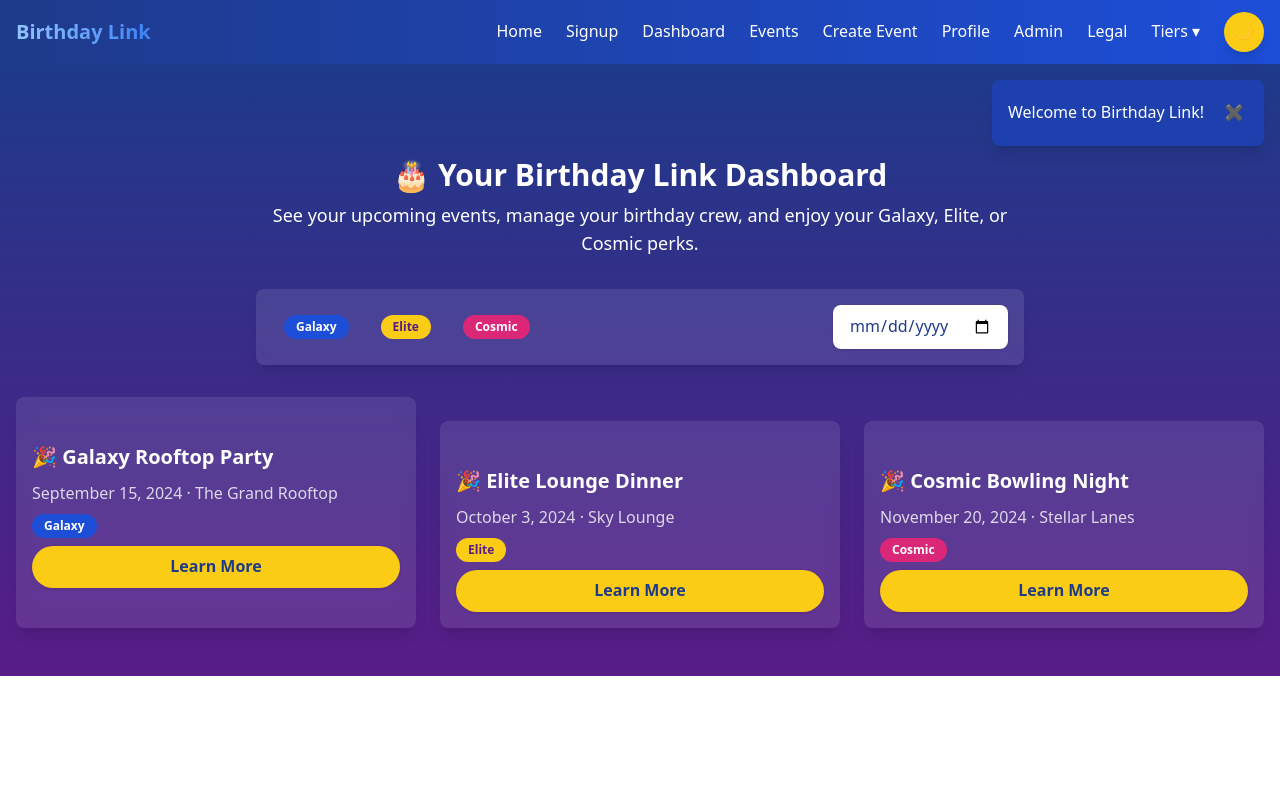
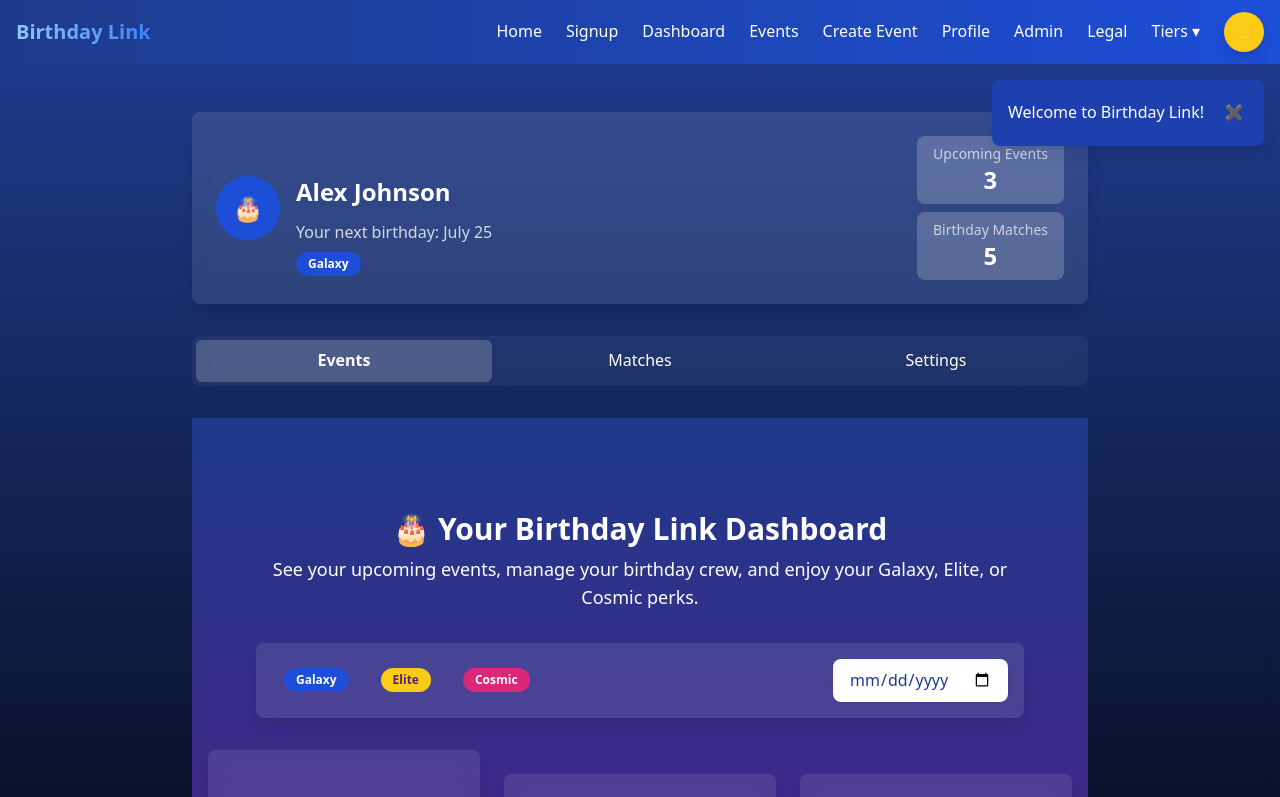
Before and after one commit to xytoxyto/birthday-link, a Next.js app: page /dashboard in a window 1280 px wide. Shown: the top 797 px of the page. Built offline with nearby package versions, Linux system fonts and the light colour scheme.

Commit message:
feat: implement Dashboard and Matches components with user interactions and dynamic content

```diff
--- a/src/app/dashboard/page.jsx
+++ b/src/app/dashboard/page.jsx
@@ -1,9 +1,29 @@
+'use client';
+import { useState } from 'react';
+import DashboardHeader from '@/components/DashboardHeader';
+import DashboardTabs from '@/components/DashboardTabs';
 import DashboardEvents from '@/components/DashboardEvents';
+import DashboardMatches from '@/components/DashboardMatches';
+import DashboardSettings from '@/components/DashboardSettings';
 
 export default function DashboardPage() {
+  const [activeTab, setActiveTab] = useState('events');
+  const [user, setUser] = useState({
+    name: 'Alex Johnson',
+    tier: 'Galaxy',
+    nextBirthday: 'July 25'
+  });
+
   return (
-    <main>
-      <DashboardEvents />
+    <main className="bg-gradient-to-b from-blue-900 to-black min-h-screen py-12 px-4">
+      <div className="max-w-4xl mx-auto">
+        <DashboardHeader user={user} />
+        <DashboardTabs activeTab={activeTab} onChange={setActiveTab} />
+
+        {activeTab === 'events' && <DashboardEvents />}
+        {activeTab === 'matches' && <DashboardMatches />}
+        {activeTab === 'settings' && <DashboardSettings user={user} onUpdate={setUser} />}
+      </div>
     </main>
   );
 }
--- /dev/null
+++ b/src/app/matches/page.jsx
@@ -0,0 +1,32 @@
+import Link from 'next/link';
+import TierBadge from '@/components/TierBadge';
+import MatchCard from '@/components/MatchCard';
+
+export default function MatchesPage() {
+  return (
+    <section className="bg-gradient-to-b from-blue-900 to-black min-h-screen py-12 px-4">
+      <div className="max-w-lg mx-auto space-y-6">
+        <div className="text-center text-white">
+          <h1 className="text-3xl font-bold mb-2">🎂 Meet Your Matches</h1>
+          <p className="text-white/80">See who you'll celebrate with and start planning the perfect birthday bash.</p>
+        </div>
+
+        <div className="space-y-4">
+          <MatchCard name="Jane Doe" birthday="July 22" proximity="2 days apart" tier="Galaxy" />
+          <MatchCard name="John Smith" birthday="July 21" proximity="1 day apart" tier="Elite" />
+          <MatchCard name="Emily Rose" birthday="July 23" proximity="3 days apart" tier="Cosmic" />
+        </div>
+
+        <div className="text-center mt-6">
+          <p className="text-white/80 mb-2">Want to see more matches?</p>
+          <Link
+            href="/tiers/upgrade"
+            className="inline-block bg-yellow-400 text-blue-900 font-semibold px-6 py-3 rounded-full shadow hover:bg-yellow-300 transition"
+          >
+            Unlock with Elite or Cosmic
+          </Link>
+        </div>
+      </div>
+    </section>
+  );
+}
--- /dev/null
+++ b/src/components/DashboardActions.jsx
@@ -0,0 +1,41 @@
+import Link from 'next/link';
+
+export default function DashboardActions() {
+  const actions = [
+    {
+      title: 'Create Event',
+      icon: '🎉',
+      description: 'Host your own birthday celebration',
+      href: '/events/create',
+      color: 'from-blue-700 to-blue-900'
+    },
+    {
+      title: 'Custom Cake',
+      icon: '🎂',
+      description: 'Design a cake for your party',
+      href: '/custom-cake',
+      color: 'from-pink-600 to-pink-800'
+    },
+    {
+      title: 'Upgrade Tier',
+      icon: '⭐',
+      description: 'Get more perks and features',
+      href: '/tiers',
+      color: 'from-yellow-500 to-yellow-700'
+    },
+  ];
+
+  return (
+    <div className="grid grid-cols-1 md:grid-cols-3 gap-4 mb-8">
+      {actions.map((action, index) => (
+        <Link key={index} href={action.href} className="block">
+          <div className={`bg-gradient-to-br ${action.color} rounded-lg p-4 shadow-lg h-full text-white hover:opacity-90 transition`}>
+            <div className="text-3xl mb-2">{action.icon}</div>
+            <h3 className="text-xl font-bold mb-1">{action.title}</h3>
+            <p className="text-white/80 text-sm">{action.description}</p>
+          </div>
+        </Link>
+      ))}
+    </div>
+  );
+}
--- /dev/null
+++ b/src/components/DashboardHeader.jsx
@@ -0,0 +1,35 @@
+import TierBadge from './TierBadge';
+
+export default function DashboardHeader({ user = {} }) {
+  // Default values if user prop isn't fully loaded
+  const { name = 'Birthday Friend', tier = 'Cosmic', nextBirthday = 'July 25' } = user;
+
+  return (
+    <div className="bg-white/10 backdrop-blur rounded-lg p-6 shadow-lg mb-8">
+      <div className="flex flex-col md:flex-row md:items-center justify-between gap-4">
+        <div className="flex items-center space-x-4">
+          <div className="w-16 h-16 bg-blue-700 rounded-full flex items-center justify-center text-2xl">
+            🎂
+          </div>
+          <div>
+            <h2 className="text-2xl font-bold text-white">{name}</h2>
+            <p className="text-white/80">Your next birthday: {nextBirthday}</p>
+            <div className="mt-1">
+              <TierBadge tier={tier} />
+            </div>
+          </div>
+        </div>
+        <div className="space-y-2">
+          <div className="bg-white/20 rounded-lg px-4 py-2 text-center">
+            <p className="text-sm text-white/70">Upcoming Events</p>
+            <p className="text-2xl font-bold text-white">3</p>
+          </div>
+          <div className="bg-white/20 rounded-lg px-4 py-2 text-center">
+            <p className="text-sm text-white/70">Birthday Matches</p>
+            <p className="text-2xl font-bold text-white">5</p>
+          </div>
+        </div>
+      </div>
+    </div>
+  );
+}
--- /dev/null
+++ b/src/components/DashboardMatches.jsx
@@ -0,0 +1,55 @@
+import Link from 'next/link';
+import { useState, useEffect } from 'react';
+import MatchCard from './MatchCard';
+
+export default function DashboardMatches() {
+  const [loading, setLoading] = useState(true);
+  const [matches, setMatches] = useState([]);
+
+  useEffect(() => {
+    // Simulate API call to fetch matches
+    setTimeout(() => {
+      setMatches([
+        { id: 1, name: "Jane Doe", birthday: "July 22", proximity: "2 days apart", tier: "Galaxy" },
+        { id: 2, name: "John Smith", birthday: "July 21", proximity: "1 day apart", tier: "Elite" },
+      ]);
+      setLoading(false);
+    }, 1500);
+  }, []);
+
+  return (
+    <div className="max-w-3xl mx-auto mt-12">
+      <h2 className="text-2xl font-bold text-white mb-6">Your Birthday Matches</h2>
+
+      {loading ? (
+        <div className="space-y-4">
+          <div className="h-24 bg-white/10 animate-pulse rounded-lg"></div>
+          <div className="h-24 bg-white/10 animate-pulse rounded-lg"></div>
+        </div>
+      ) : (
+        <>
+          <div className="space-y-4 mb-6">
+            {matches.map(match => (
+              <MatchCard
+                key={match.id}
+                name={match.name}
+                birthday={match.birthday}
+                proximity={match.proximity}
+                tier={match.tier}
+              />
+            ))}
+          </div>
+
+          <div className="text-center">
+            <Link
+              href="/matches"
+              className="inline-block bg-white/10 backdrop-blur text-white font-semibold px-6 py-2 rounded-full shadow hover:bg-white/20 transition"
+            >
+              View All Matches
+            </Link>
+          </div>
+        </>
+      )}
+    </div>
+  );
+}
--- /dev/null
+++ b/src/components/DashboardTabs.jsx
@@ -0,0 +1,26 @@
+'use client';
+import { useState } from 'react';
+
+export default function DashboardTabs({ activeTab, onChange }) {
+  const tabs = [
+    { id: 'events', label: 'Events' },
+    { id: 'matches', label: 'Matches' },
+    { id: 'settings', label: 'Settings' }
+  ];
+
+  return (
+    <div className="flex bg-white/5 backdrop-blur rounded-lg p-1 mb-8">
+      {tabs.map(tab => (
+        <button
+          key={tab.id}
+          className={`flex-1 py-2 px-4 rounded-md text-white transition ${
+            activeTab === tab.id ? 'bg-white/20 font-bold' : 'hover:bg-white/10'
+          }`}
+          onClick={() => onChange(tab.id)}
+        >
+          {tab.label}
+        </button>
+      ))}
+    </div>
+  );
+}
--- /dev/null
+++ b/src/components/MatchCard.jsx
@@ -0,0 +1,17 @@
+import TierBadge from './TierBadge';
+
+export default function MatchCard({ name, birthday, proximity, tier }) {
+  return (
+    <div className="rounded-lg bg-white/10 backdrop-blur p-4 shadow-lg text-white space-y-2">
+      <div className="flex items-center space-x-3">
+        <div className="bg-blue-700 rounded-full w-12 h-12 flex items-center justify-center text-xl">🎂</div>
+        <div>
+          <h3 className="text-lg font-bold">{name}</h3>
+          <p className="text-white/80 text-sm">{birthday}</p>
+        </div>
+      </div>
+      <p className="text-sm text-white/60">🎉 {proximity}</p>
+      <TierBadge tier={tier} />
+    </div>
+  );
+}
```
